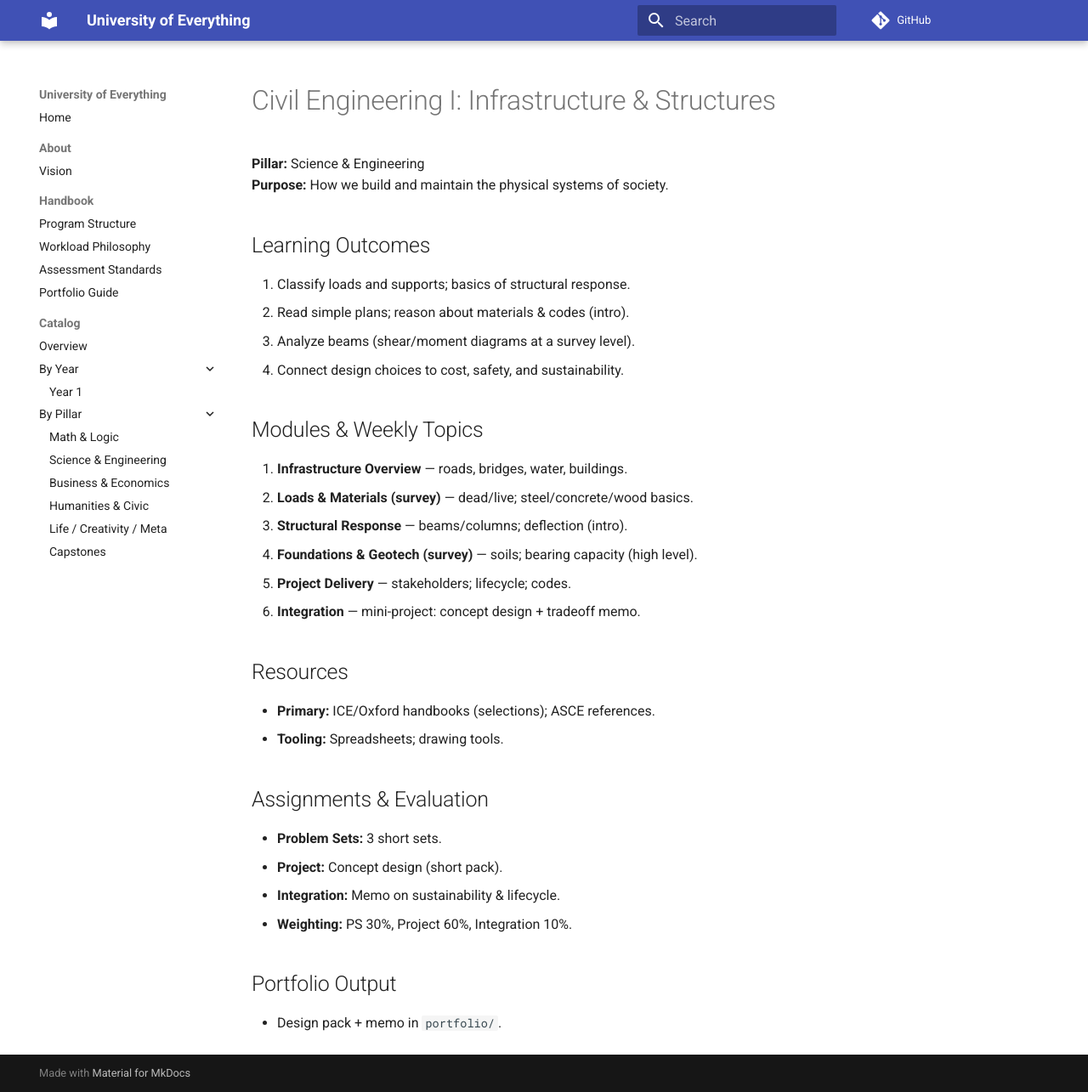
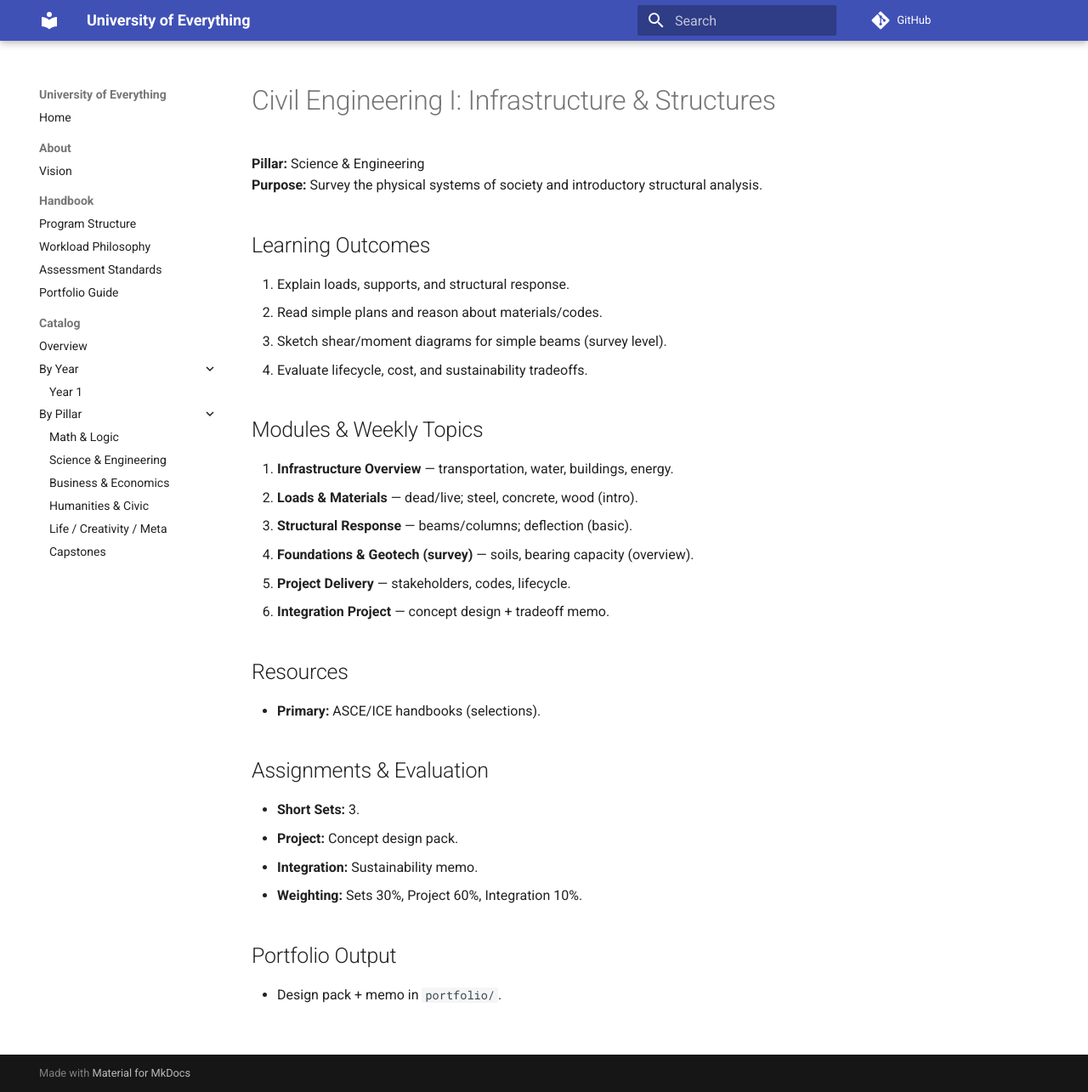
Before and after one commit to m4xbrg/university-of-everything, an MkDocs documentation site: the page built from docs/courses/science-engineering/civil-eng-1-infrastructure-structures/syllabus.md, in a window 1280 px wide and 1285 px high. Shown: the whole window at 85% size. Built offline with MkDocs 1.6.1 and Material for MkDocs 9.7.7, drawn with Linux system fonts in a browser that asks for light colours; comment, search, counter and statistics services are not loaded.

Commit message:
Add files via upload

```diff
--- a/docs/courses/science-engineering/civil-eng-1-infrastructure-structures/syllabus.md
+++ b/docs/courses/science-engineering/civil-eng-1-infrastructure-structures/syllabus.md
@@ -1,30 +1,29 @@
 # Civil Engineering I: Infrastructure & Structures
 **Pillar:** Science & Engineering
-**Purpose:** How we build and maintain the physical systems of society.
+**Purpose:** Survey the physical systems of society and introductory structural analysis.
 
 ## Learning Outcomes
-1. Classify loads and supports; basics of structural response.
-2. Read simple plans; reason about materials & codes (intro).
-3. Analyze beams (shear/moment diagrams at a survey level).
-4. Connect design choices to cost, safety, and sustainability.
+1. Explain loads, supports, and structural response.
+2. Read simple plans and reason about materials/codes.
+3. Sketch shear/moment diagrams for simple beams (survey level).
+4. Evaluate lifecycle, cost, and sustainability tradeoffs.
 
 ## Modules & Weekly Topics
-1. **Infrastructure Overview** — roads, bridges, water, buildings.
-2. **Loads & Materials (survey)** — dead/live; steel/concrete/wood basics.
-3. **Structural Response** — beams/columns; deflection (intro).
-4. **Foundations & Geotech (survey)** — soils; bearing capacity (high level).
-5. **Project Delivery** — stakeholders; lifecycle; codes.
-6. **Integration** — mini-project: concept design + tradeoff memo.
+1. **Infrastructure Overview** — transportation, water, buildings, energy.
+2. **Loads & Materials** — dead/live; steel, concrete, wood (intro).
+3. **Structural Response** — beams/columns; deflection (basic).
+4. **Foundations & Geotech (survey)** — soils, bearing capacity (overview).
+5. **Project Delivery** — stakeholders, codes, lifecycle.
+6. **Integration Project** — concept design + tradeoff memo.
 
 ## Resources
-- **Primary:** ICE/Oxford handbooks (selections); ASCE references.
-- **Tooling:** Spreadsheets; drawing tools.
+- **Primary:** ASCE/ICE handbooks (selections).
 
 ## Assignments & Evaluation
-- **Problem Sets:** 3 short sets.
-- **Project:** Concept design (short pack).
-- **Integration:** Memo on sustainability & lifecycle.
-- **Weighting:** PS 30%, Project 60%, Integration 10%.
+- **Short Sets:** 3.
+- **Project:** Concept design pack.
+- **Integration:** Sustainability memo.
+- **Weighting:** Sets 30%, Project 60%, Integration 10%.
 
 ## Portfolio Output
 - Design pack + memo in `portfolio/`.
```
Also changed, not shown: docs/courses/science-engineering/comp-eng-fundamentals-digital-logic-architecture/syllabus.md (added, +30 -0 lines), docs/courses/science-engineering/comp-networks-intro/syllabus.md (added, +31 -0 lines), docs/courses/science-engineering/computer-eng-fundamentals/syllabus.md (added, +29 -0 lines), docs/courses/science-engineering/ece-2-signals-systems/syllabus.md (+14 -14 lines), docs/courses/science-engineering/ind-eng-2-supply-chains-reliability/syllabus.md (+12 -13 lines), docs/courses/science-engineering/mech-eng-2-fluids-heat/syllabus.md (added, +29 -0 lines).
